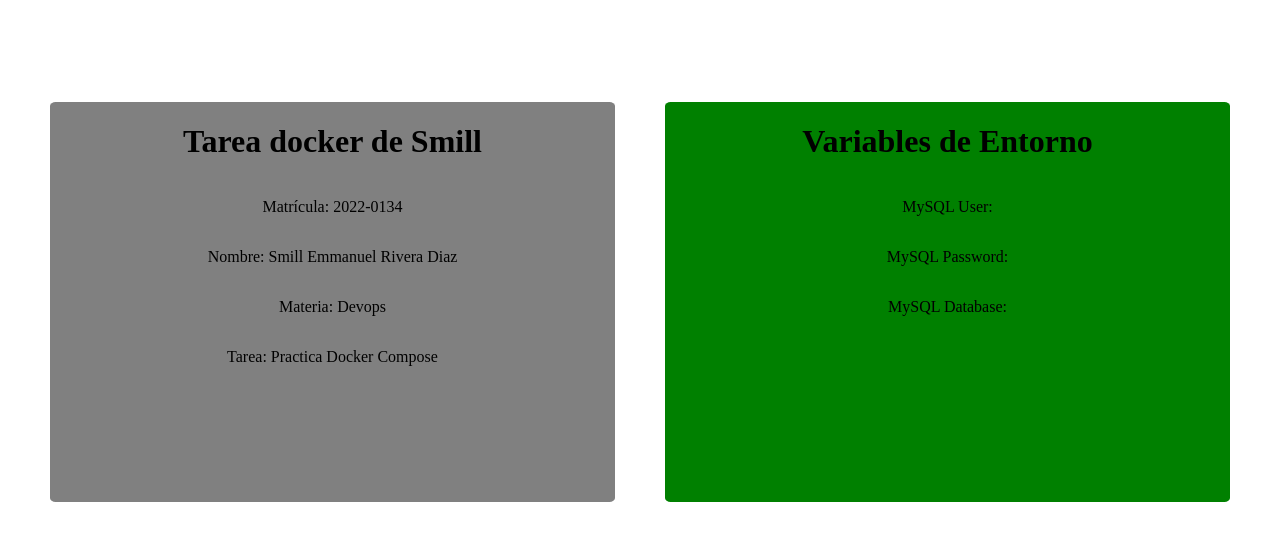
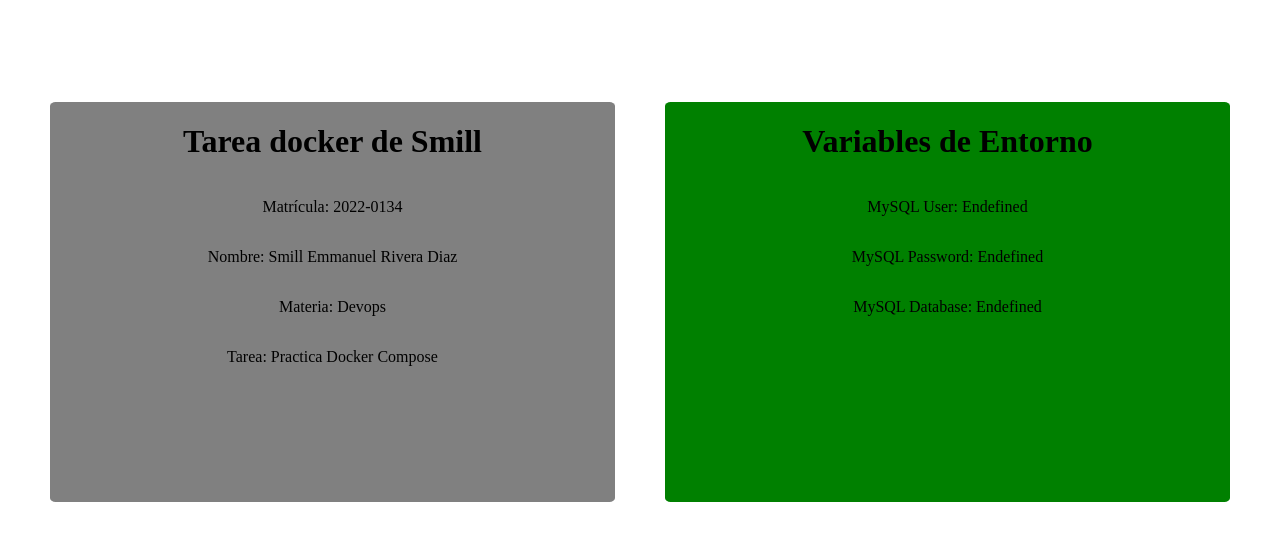
Before and after one commit to smill13/Practica-docker-compose, a PHP site: page / in a window 1280 px wide. Shown: the part 148-704 px from the top of the page. Run offline with PHP 8.4, Linux system fonts and the light colour scheme.

Commit message:
Cambios en variables de entorno

```diff
--- a/src/index.php
+++ b/src/index.php
@@ -51,9 +51,9 @@
 
     <div class="variables">
         <h1>Variables de Entorno</h1>
-        <p>MySQL User: <?php echo getenv('MYSQL_USER'); ?></p>
-        <p>MySQL Password: <?php echo getenv('MYSQL_PASSWORD'); ?></p>
-        <p>MySQL Database: <?php echo getenv('MYSQL_DATABASE'); ?></p>
+        <p>MySQL User: <?php echo getenv('MYSQL_USER') ?: "Endefined"; ?></p>
+        <p>MySQL Password: <?php echo getenv('MYSQL_PASSWORD') ?: "Endefined";?></p>
+        <p>MySQL Database: <?php echo getenv('MYSQL_DATABASE')?: "Endefined";?></p>
     </div>
 </body>
 
```
